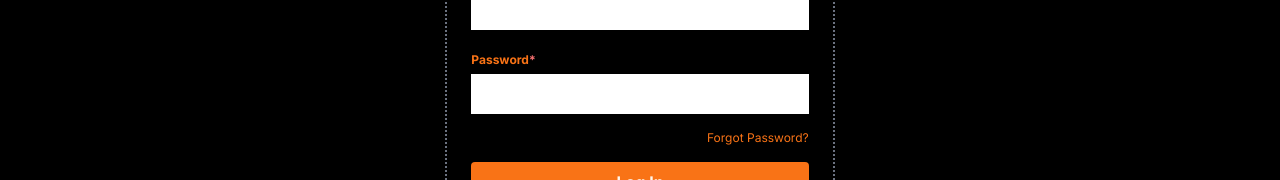
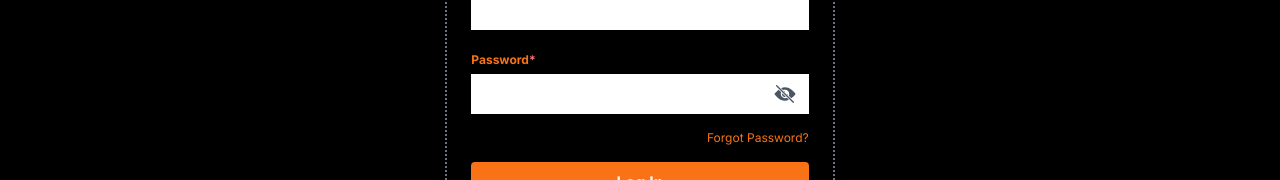
Before and after one commit to MehediAhsan/newsera, a Next.js app: page /login in a window 1280 px wide. Shown: the part 274-454 px from the top of the page. Built offline with nearby package versions, Linux system fonts and the light colour scheme.

Commit message:
show password option create

```diff
--- a/app/(home)/(auth)/login/page.jsx
+++ b/app/(home)/(auth)/login/page.jsx
@@ -1,11 +1,13 @@
 'use client'
 import Link from 'next/link';
-import React from 'react';
+import React, { useState } from 'react';
 import { useForm } from 'react-hook-form';
 import { FaFacebook, FaGoogle, FaTwitter } from 'react-icons/fa';
+import { IoIosEye, IoIosEyeOff } from "react-icons/io";
 
 const LoginPage = () => {
     const { register, handleSubmit } = useForm();
+    const [show, setShow] = useState(false)
 
     const onSubmit = (data) => {
         console.log(data);
@@ -35,12 +37,17 @@ const LoginPage = () => {
                             className="text-xs font-bold after:content-['*'] after:text-red-400"
                         >Password
                         </label>
-                        <input
-                            {...register("password")}
-                            required
-                            type="password"
-                            className="w-full p-2 mb-4 mt-1 outline-none ring-none focus:ring-2 focus:ring-orange-500"
-                        />
+                        <div className='relative'>
+                            <input
+                                {...register("password")}
+                                required
+                                type={`${show ? 'text' : 'password'}`}
+                                className="w-full p-2 mb-4 mt-1 outline-none ring-none focus:ring-2 focus:ring-orange-500"
+                            />
+                            {
+                                show ? <IoIosEye className='absolute top-3 right-3 text-2xl text-gray-600 cursor-pointer' onClick={() => setShow(!show)}/> : <IoIosEyeOff className='absolute top-3 right-3 text-2xl text-gray-600 cursor-pointer' onClick={() => setShow(!show)}/>
+                            }
+                        </div>
 
                         <Link
                             className="block text-right text-xs text-orange-500 mb-4"
--- a/app/dashboard/addNews/page.jsx
+++ b/app/dashboard/addNews/page.jsx
@@ -39,7 +39,7 @@ const AddNews = () => {
       console.log(res);
 
       if (res.ok) {
-        router.push("/dashboard/allNews");
+        router.push("/dashboard");
       } else {
         throw new Error("Failed to create a news");
       }
```
